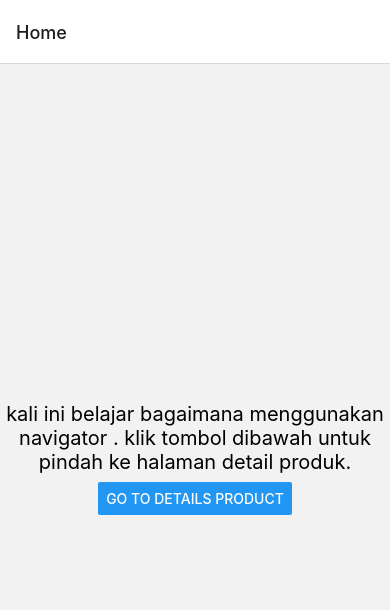
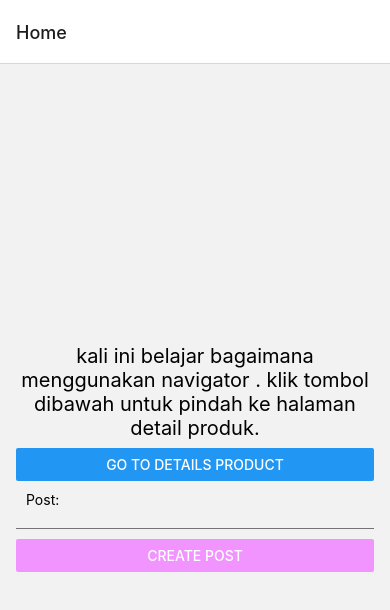
Before and after one commit to mnindrazaka/react-native-starter, a React Native app: screen / in a window 390 px wide. Shown: the top 610 px of the page. Built offline with nearby package versions, Linux system fonts and the light colour scheme.

Commit message:
Passing params to a previous screen

```diff
--- a/App.js
+++ b/App.js
@@ -3,29 +3,79 @@ import { NavigationContainer } from '@react-navigation/native';
 
 import { createNativeStackNavigator } from '@react-navigation/native-stack';
 
-import { StyleSheet, Button, View, SafeAreaView, Text, Alert } from 'react-native';
+import { StyleSheet, Button, View, SafeAreaView, Text, Alert, TextInput } from 'react-native';
 
 
 const Stack = createNativeStackNavigator();
+
 const Separator = () => (
   <View style={style.separator}/>
 );
 
 
-function DashboardScreen({ navigation }){
+function DashboardScreen({ navigation, route }){
+  React.useEffect(() => {
+    if (route.params?.post){
+
+    }
+  }, [route.params?.post]);
+
 return (
-  <View style = {{ flex: 1, alignItems: 'center', justifyContent: 'center'}}>
+  <SafeAreaView style={style.container}>
+  <View>
+
+
     <Text style={style.title}>
       kali ini belajar bagaimana menggunakan navigator .
        klik tombol dibawah untuk pindah ke halaman detail produk.
     </Text>
+
     <Button
     title='Go to Details Product'
     onPress={() => navigation.navigate('Details',{itemId:86,
     otherParam: 'Data ini diperoleh dari dashboard layer',})}
     />
+
+<Text style={{ margin: 10 }}>Post: {route.params?.post}</Text>
+
+<Separator/>
+    <Button
+
+     title='Create Post'
+      onPress = {()=> navigation.navigate('CreatePost')}
+      color="#f194ff"
+      />
+
   </View>
+  </SafeAreaView>
 );
+}
+
+function CreatePostScreen({navigation, route}){
+  const [postText, setPostText] =React.useState('');
+
+  return(
+    <>
+    <TextInput
+    multiline
+    placeholder='Apa yang anda pikirkan?'
+    style = {{ height: 200, padding:10, backgroundColor:'white'}}
+    value={postText}
+    onChangeText={setPostText}
+    />
+
+    <Button
+    title='Done'
+    onPress={()=>{
+      navigation.navigate({
+        name: 'Home',
+        params: {post:postText},
+        merge: true,
+      });
+    }}
+    />
+    </>
+  );
 }
 
 function DetailsProduct({route, navigation}){
@@ -141,6 +191,7 @@ function App(){
         {/* component={DashboardScreen} */}
         {/* options={{title: 'Dashboard'}}/> */}
         <Stack.Screen name = "Details" component={DetailsProduct}/>
+        <Stack.Screen name = "CreatePost" component={CreatePostScreen}/>
 
       </Stack.Navigator>
     </NavigationContainer>
@@ -167,7 +218,7 @@ const style = StyleSheet.create({
     justifyContent: 'space-between',
   },
   separator: {
-    marginVertical: 8,
+    marginVertical: 10,
     borderBottomColor: '#737373',
     borderBottomWidth: StyleSheet.hairlineWidth,
   },
--- a/package.json
+++ b/package.json
@@ -10,6 +10,7 @@
     "lint": "eslint ."
   },
   "dependencies": {
+    "@react-native-community/cli-platform-android": "^9.1.0",
     "@react-navigation/native": "^6.0.13",
     "@react-navigation/native-stack": "^6.9.0",
     "react": "18.1.0",
```
Also changed, not shown: 1 other file (tests, documents, lock files or other folders).
